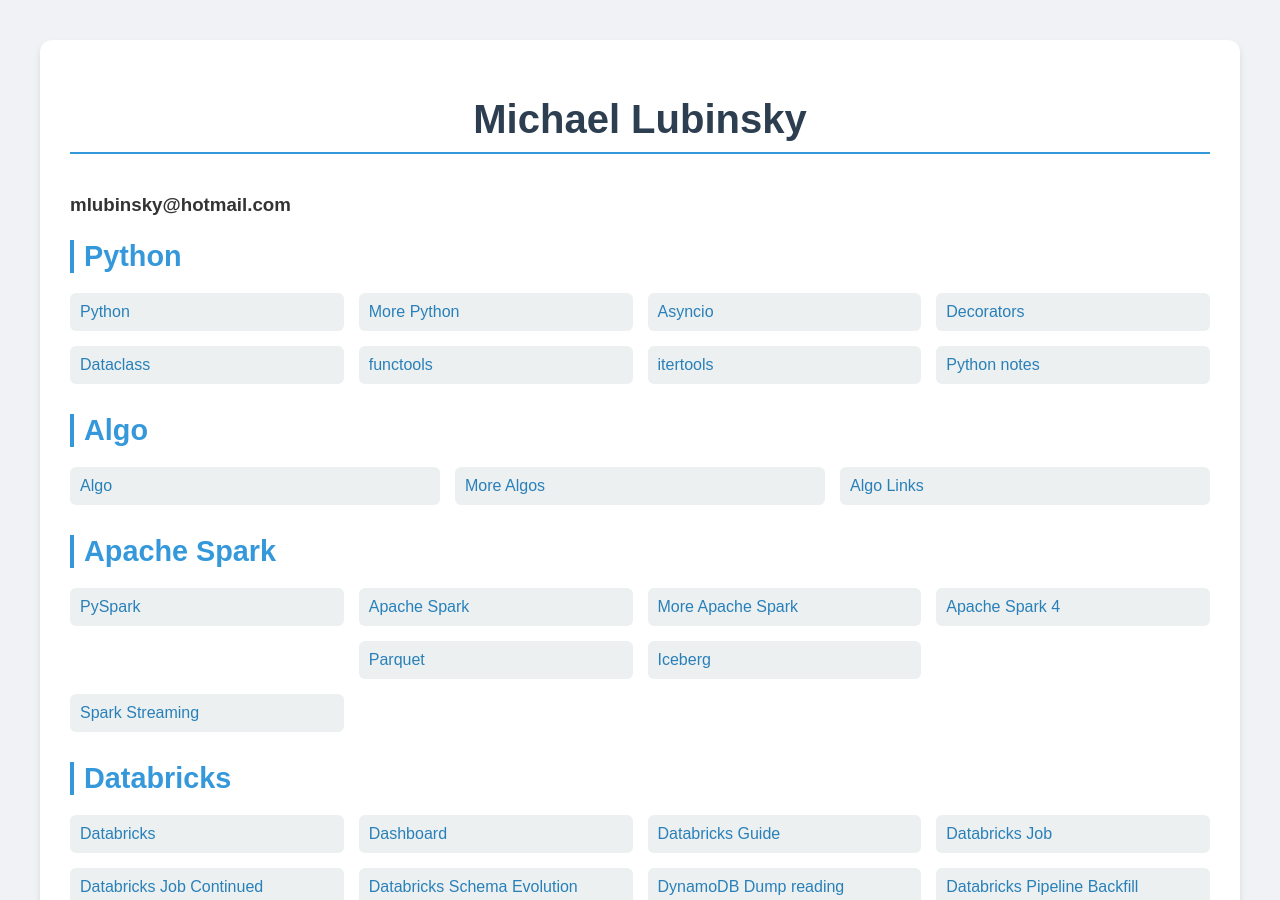
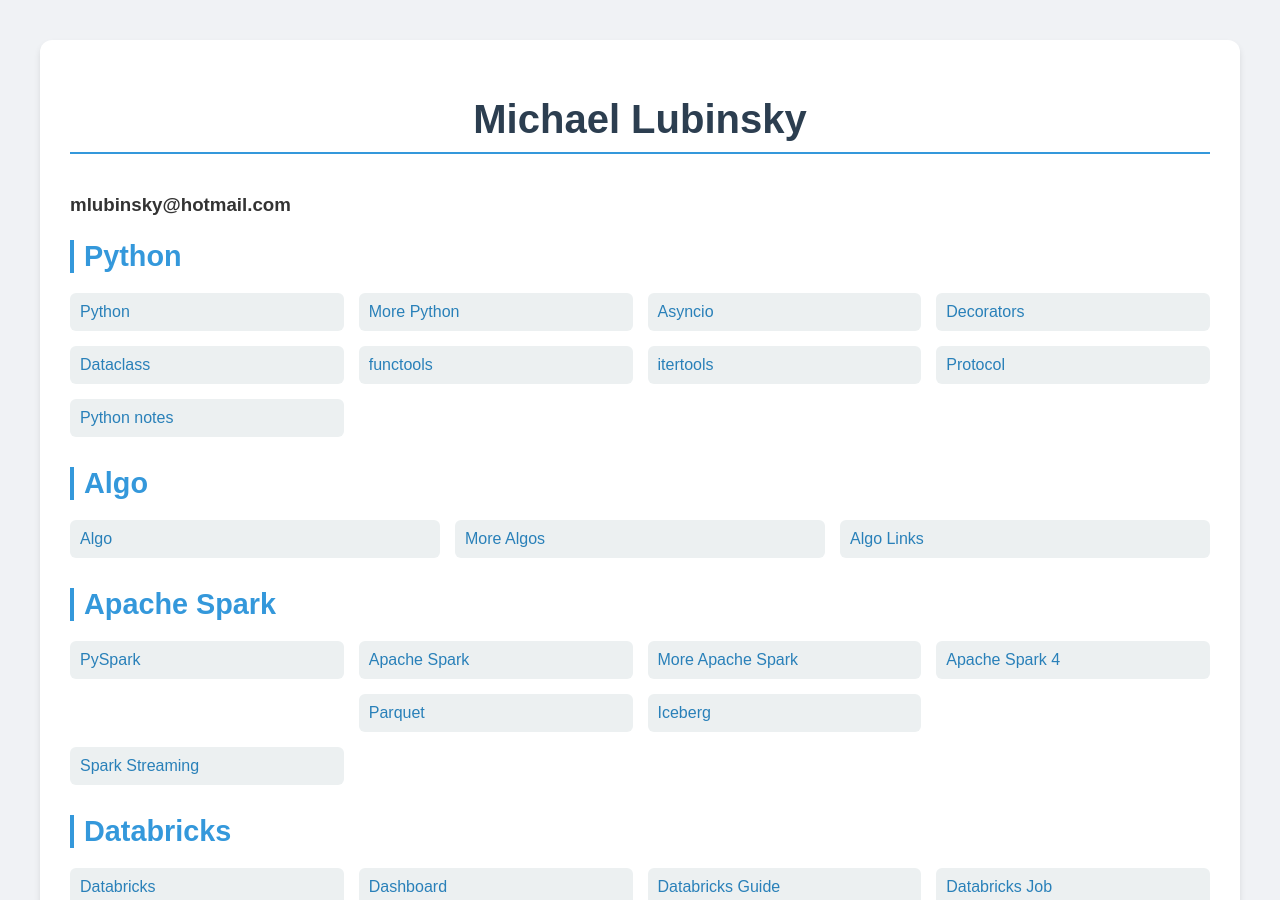
Before and after one commit to Michael-Lubinsky/michael-lubinsky.github.com, a Jekyll site: the page built from index.html, in a window 1280 px wide and 900 px high. Built offline with Jekyll 4.4.1, drawn with Linux system fonts in a browser that asks for light colours.

Commit message:
Update index.html

```diff
--- a/index.html
+++ b/index.html
@@ -88,6 +88,7 @@
                 <a href="python/dataclass.html">Dataclass</a>
                 <a href="python/functools.html">functools</a>
                 <a href="python/itertools.html">itertools</a>
+                <a href="python/protocol.html">Protocol</a>
                 <a href="python/string_formatting.html">Python notes</a>
             </div>
         </div>
```
